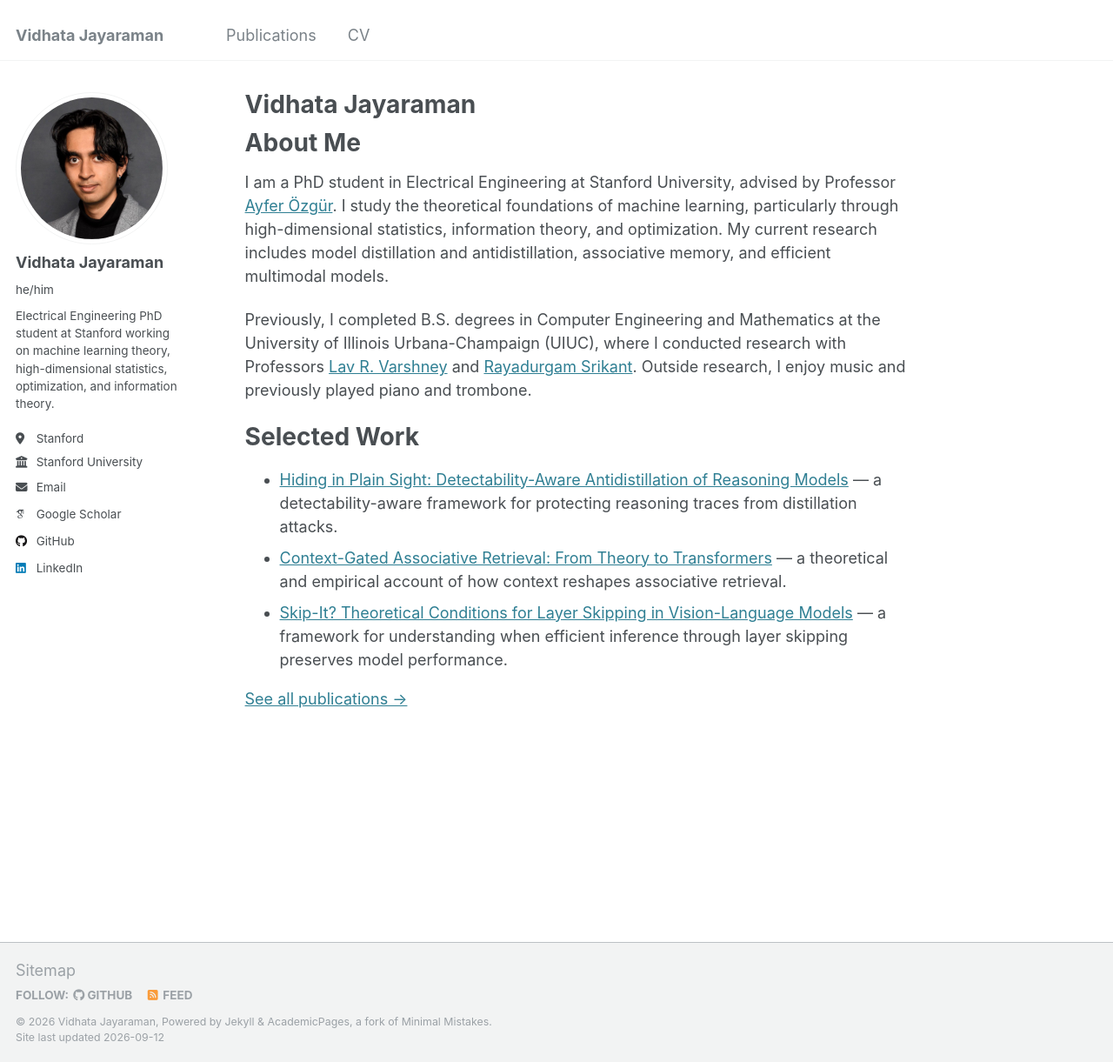
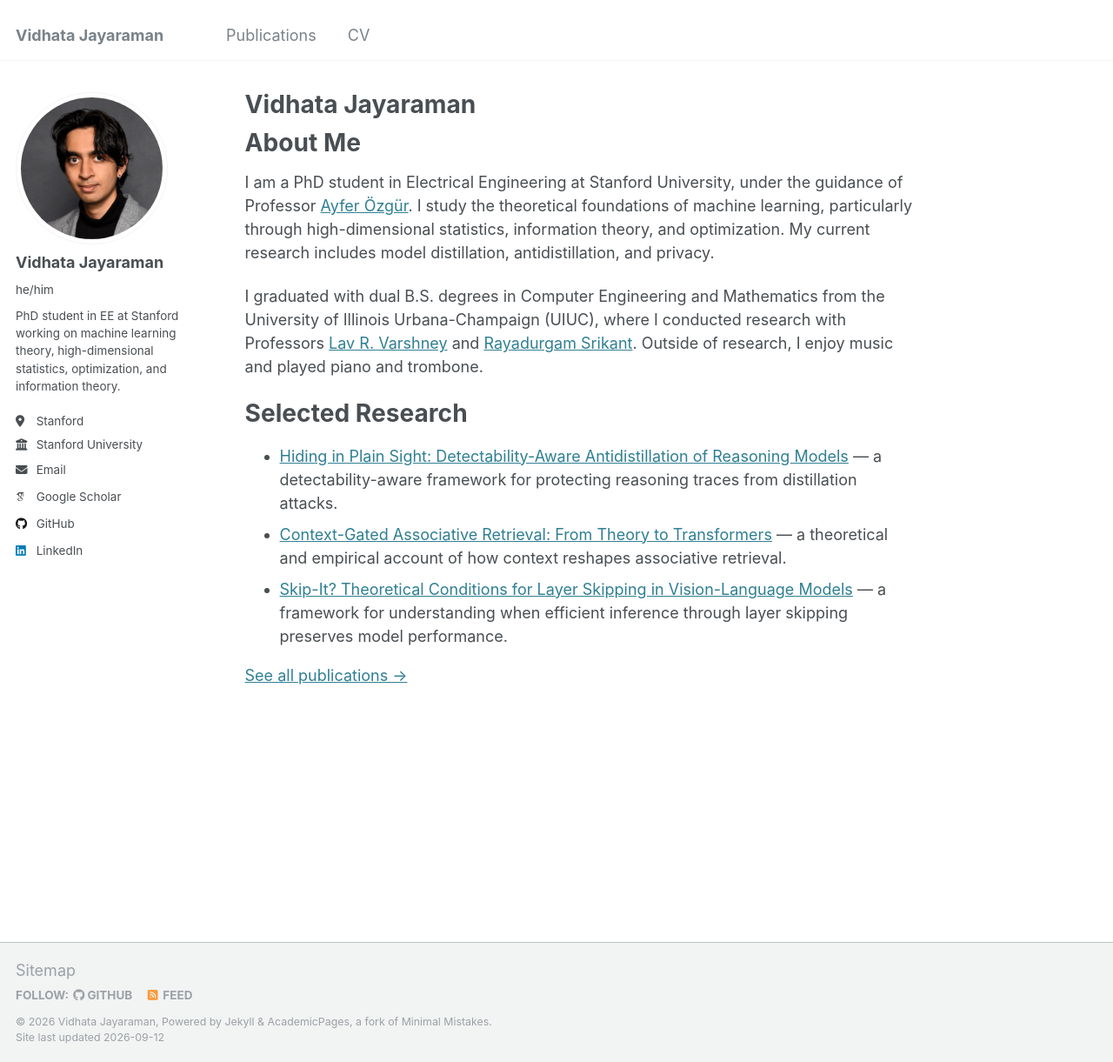
Before and after one commit to dxdt14/dxdt14.github.io, a Jekyll site: the page built from _pages/about.md, in a window 1280 px wide and 1221 px high. Shown: the whole window at 87% size. Built offline with Jekyll 4.4.1, drawn with Linux system fonts in a browser that asks for light colours; some web fonts are replaced.

Commit message:
Updated About me

```diff
--- a/_config.yml
+++ b/_config.yml
@@ -24,7 +24,7 @@ author:
   avatar           : "linkedin_profile_pic.jpeg"
   name             : "Vidhata Jayaraman"
   pronouns         : "he/him"
-  bio              : "Electrical Engineering PhD student at Stanford working on machine learning theory, high-dimensional statistics, optimization, and information theory."
+  bio              : "PhD student in EE at Stanford working on machine learning theory, high-dimensional statistics, optimization, and information theory."
   location         : "Stanford"
   employer         : "Stanford University"
   uri              : # URL
--- a/_pages/about.md
+++ b/_pages/about.md
@@ -11,11 +11,11 @@ redirect_from:
 About Me
 ===
 
-I am a PhD student in Electrical Engineering at Stanford University, advised by Professor [Ayfer Özgür](https://stanford.edu/~aozgur/). I study the theoretical foundations of machine learning, particularly through high-dimensional statistics, information theory, and optimization. My current research includes model distillation and antidistillation, associative memory, and efficient multimodal models.
+I am a PhD student in Electrical Engineering at Stanford University, under the guidance of Professor [Ayfer Özgür](https://stanford.edu/~aozgur/). I study the theoretical foundations of machine learning, particularly through high-dimensional statistics, information theory, and optimization. My current research includes model distillation, antidistillation, and privacy.
 
-Previously, I completed B.S. degrees in Computer Engineering and Mathematics at the University of Illinois Urbana-Champaign (UIUC), where I conducted research with Professors [Lav R. Varshney](https://varshney.csl.illinois.edu) and [Rayadurgam Srikant](https://sites.google.com/a/illinois.edu/srikant). Outside research, I enjoy music and previously played piano and trombone.
+I graduated with dual B.S. degrees in Computer Engineering and Mathematics from the University of Illinois Urbana-Champaign (UIUC), where I conducted research with Professors [Lav R. Varshney](https://varshney.csl.illinois.edu) and [Rayadurgam Srikant](https://sites.google.com/a/illinois.edu/srikant). Outside of research, I enjoy music and played piano and trombone.
 
-Selected Work
+Selected Research
 ===
 
 - [Hiding in Plain Sight: Detectability-Aware Antidistillation of Reasoning Models](/publications/2026-09-4_NeurIPS_Antidistill/) — a detectability-aware framework for protecting reasoning traces from distillation attacks.
```
